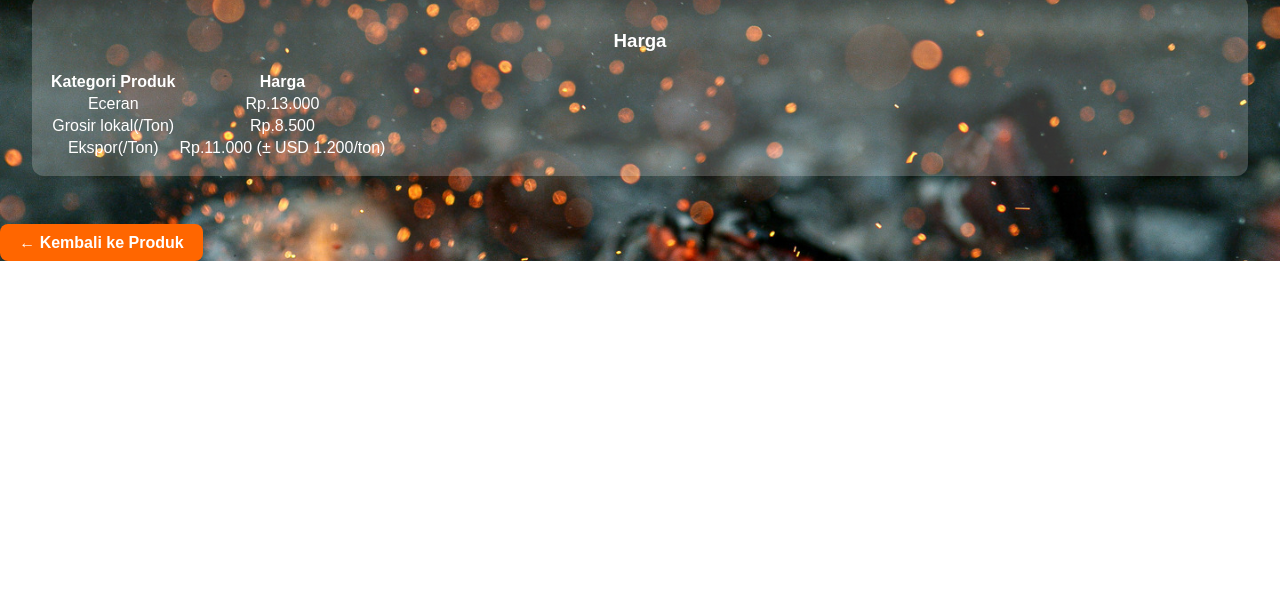
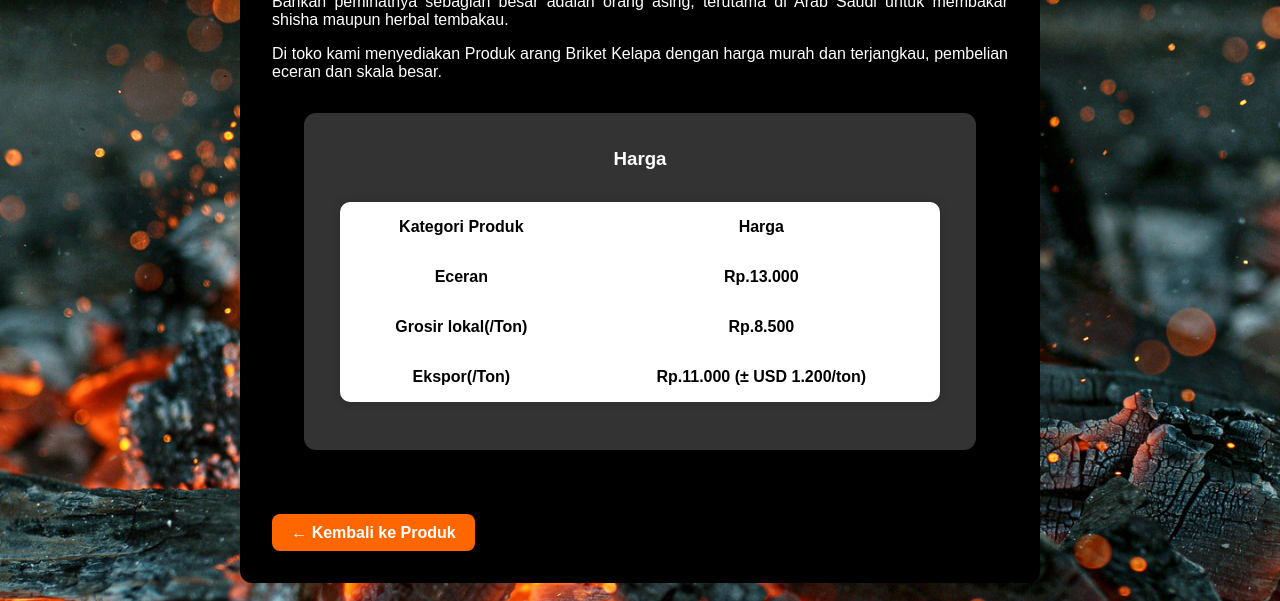
Before and after one commit to Zulfiqri74/Arang-Briket, a plain HTML site: page produk1.html in a window 1280 px wide. Shown: the part 941-1542 px from the top of the page. Before the commit the page ends 1202 px from the top, so only its background shows below. Drawn offline with Linux system fonts and the light colour scheme.

Commit message:
Update style.css
perubahan terbaru

```diff
--- a/style.css
+++ b/style.css
@@ -94,6 +94,17 @@ body {
   border-radius: 10px;
   width: 250px;
   color: white;
+  text-decoration: none;
+  transition: transform 0.3s;
+}
+
+.produk-card:hover {
+  transform: scale(1.05);
+}
+
+.produk-card h3,
+.produk-card p {
+  color: white;
 }
 
 .produk-card img {
@@ -125,6 +136,57 @@ footer {
   bottom: 0;
   left: 0;
   width: 100%;
+}
+
+.halaman-produk {
+  background-color: black;
+  color: white;
+  padding: 2rem;
+  margin: 2rem auto;
+  border-radius: 12px;
+  max-width: 800px;
+  text-align: justify;
+}
+
+.halaman-produk img {
+  max-width: 100%;
+  border-radius: 10px;
+  margin-bottom: 1rem;
+}
+.back-button {
+  display: inline-block;
+  margin-top: 2rem;
+  padding: 0.6rem 1.2rem;
+  background: #ff6600;
+  color: white;
+  border: none;
+  border-radius: 8px;
+  cursor: pointer;
+  text-decoration: none;
+  font-weight: bold;
+}
+
+.tabel-harga {
+  width: 100%;
+  max-width: 600px;
+  margin: 2rem auto;
+  border-collapse: collapse;
+  background: white;
+  color: black;
+  border-radius: 10px;
+  overflow: hidden;
+  box-shadow: 0 0 10px rgba(0, 0, 0, 0.2);
+}
+
+.tabel-harga th,
+.tabel-harga td {
+  padding: 1rem;
+  color: black;
+  font-weight: bold;
+}
+
+.tabel-harga tr:hover {
+  background-color: #f2f2f2;
 }
 
 /* RESPONSIVE */
```
